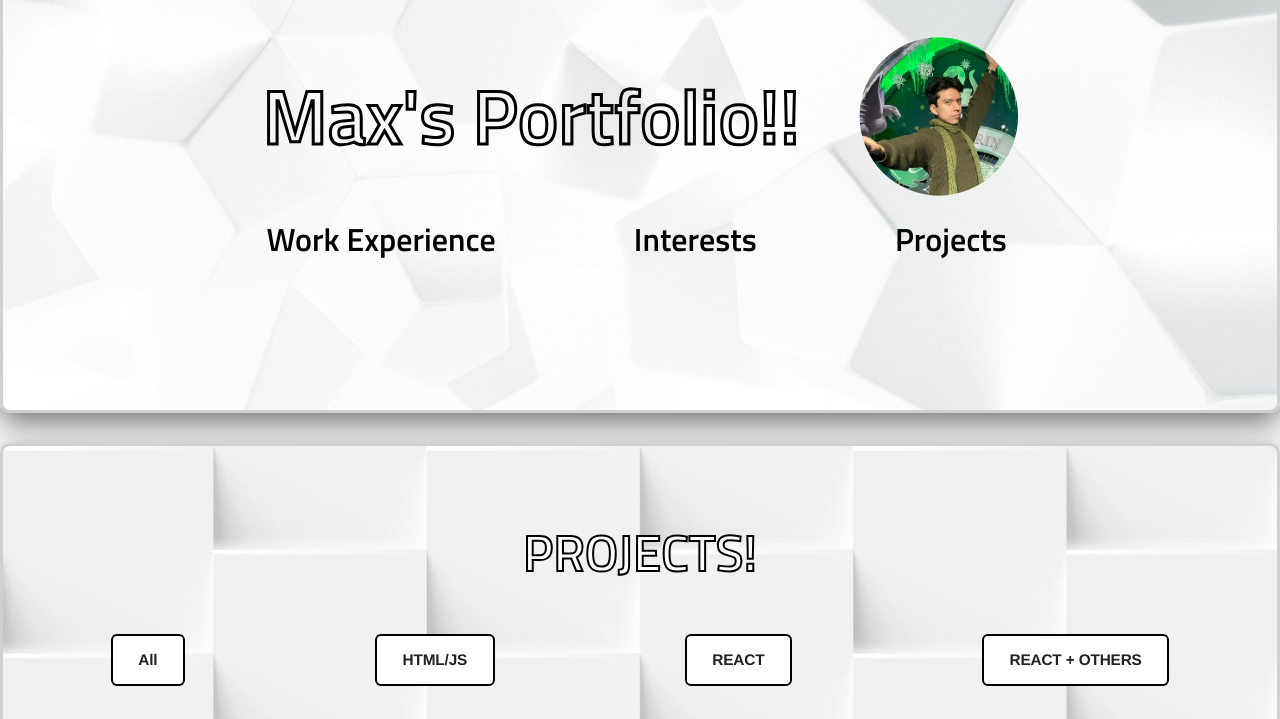
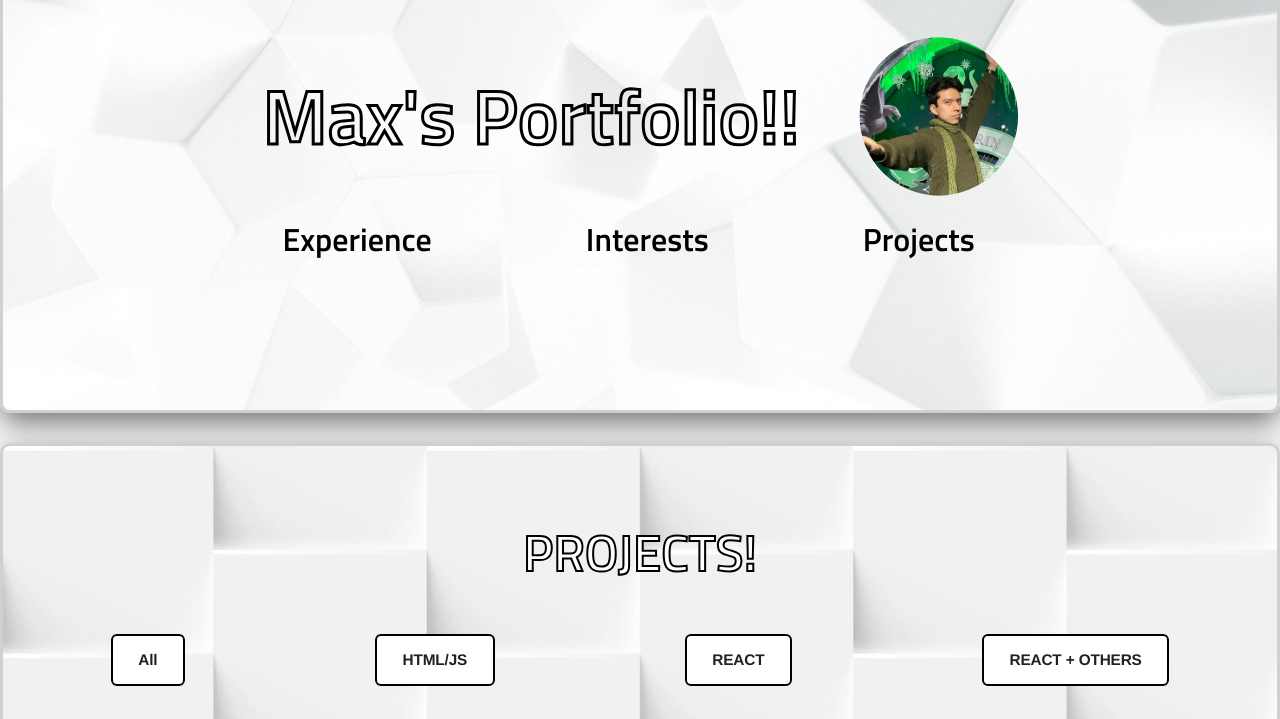
Before and after one commit to MaxNaudek/Portfolio, a plain HTML site: page index.html in a window 1280 px wide. Shown: the part 78-797 px from the top of the page. Drawn offline with nearby package versions, Linux system fonts and the light colour scheme.

Commit message:
Add info

```diff
--- a/index.html
+++ b/index.html
@@ -32,7 +32,7 @@
 
       <section class="options-container">
         <div class="options-container__container-buttons">
-          <button class="description-buttons active" data-change="work-experience" id="redirect-content"> Work Experience</button>
+          <button class="description-buttons active" data-change="work-experience" id="redirect-content"> Experience</button>
           <button class="description-buttons" data-change="experience" id="redirect-content"> Interests</button>
           <button class="description-buttons" data-change="projects"> <a href="#navbar-P">Projects</a> </button>
           <div id="target"></div>
@@ -48,6 +48,7 @@
                     <span >⚫</span> My main strength is Javascript above everything else including data structures, ECMAScript 6, and imperative/ functional programming!
                     <br><br>  But I can use React, Python, SQL, and some other technologies to support your Front-end application like HTML, and CSS.
                     Also have some experience using NodeJs, MongoDB, and Express but I haven't used them in a while.
+                    <br><br> I had a bootcamp a couple years ago and job experience as front-end developer giving maintenance to a web of highway services and creating web pages.
 
                     <!-- <br><br>  I am currently interested in becoming someone who can manage both Front, Back and becoming one with JavaScript.
                     <br><br>(I also have a degree in Psychology) -->
```
